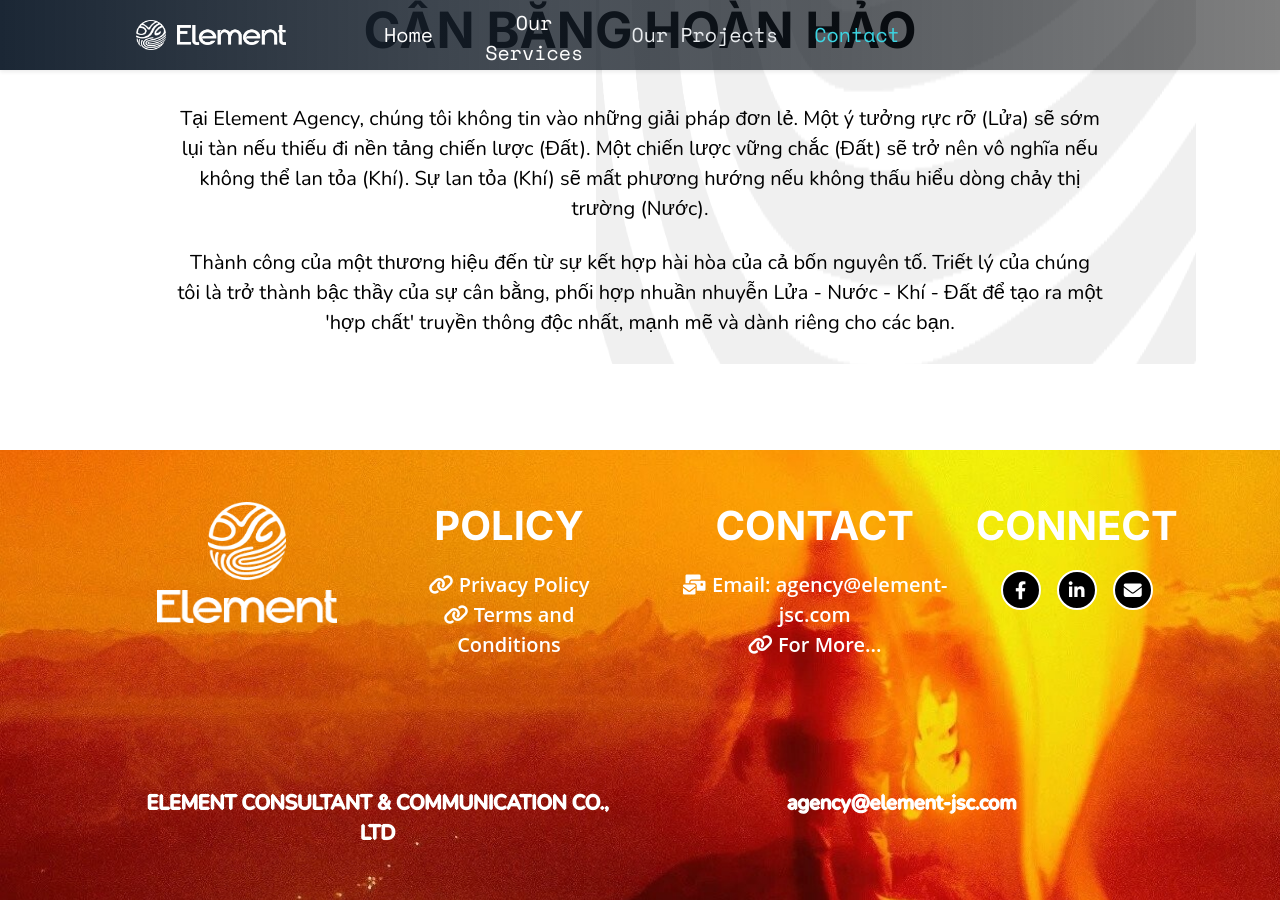
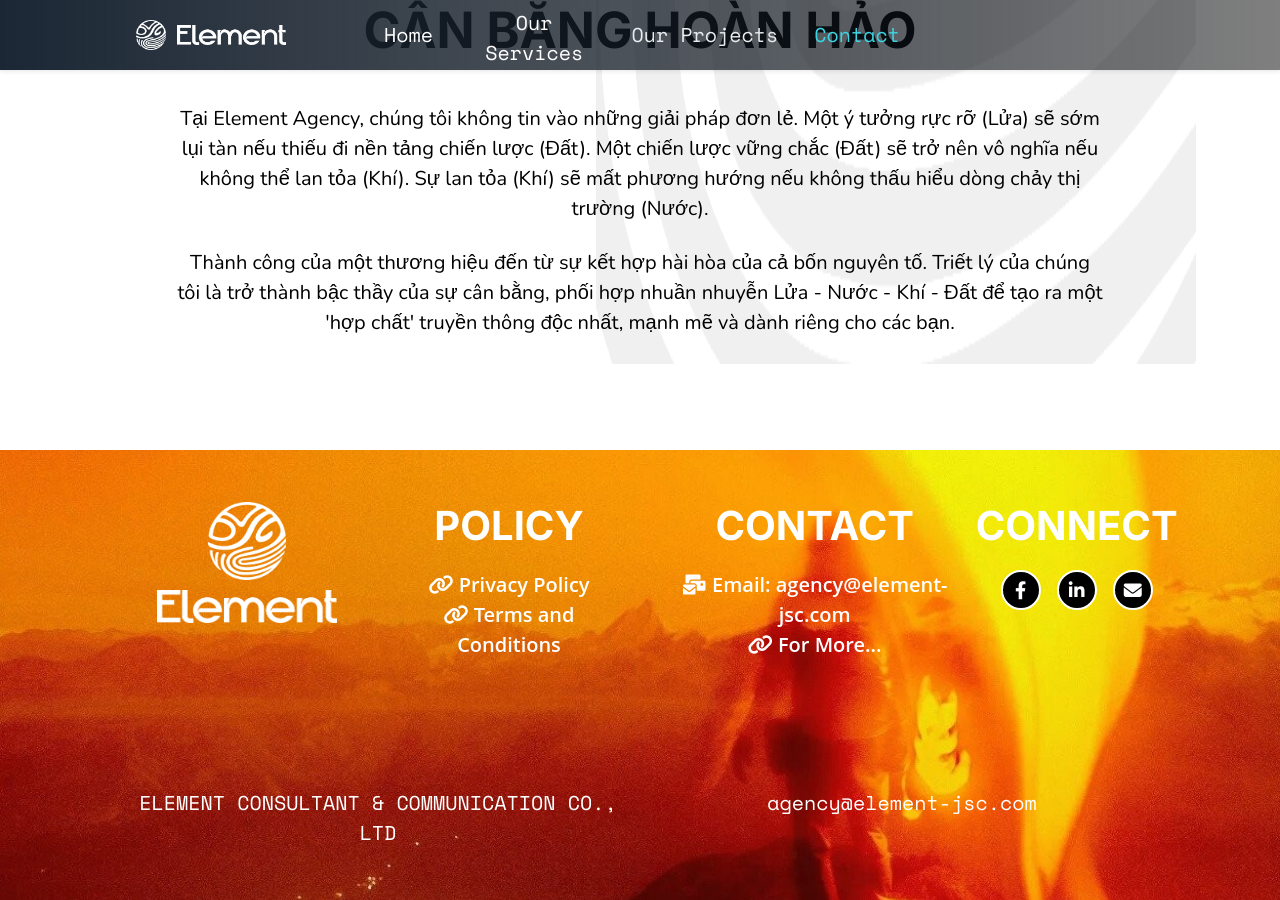
Before and after one commit to SeiSilver/element-page, a Jekyll site: the page built from pages/contact.md, in a window 1280 px wide and 900 px high, scrolled down 1251 px. Built offline with Jekyll 4.4.1, drawn with Linux system fonts in a browser that asks for light colours.

Commit message:
fix font

```diff
--- a/_includes/common-css.html
+++ b/_includes/common-css.html
@@ -34,4 +34,8 @@
         font-style: italic;
     }
 
+    .desc-font {
+        font-family: 'SpaceMono', monospace;
+    }
+
 </style>
--- a/_includes/footer-sub-item.html
+++ b/_includes/footer-sub-item.html
@@ -10,7 +10,6 @@
         font-size: 20px;
         color: #fff;
         margin-top: 80px;
-        text-shadow: 1px 0 white, -1px 0 white, 0 1px white, 0 -1px white;
     }
 
     .footer-section {
@@ -127,7 +126,7 @@
 
     <div class="row text-center mt-2">
         <div class="col-12 col-lg-6">
-            <div class="text-center opacity-75 footer-title-sub animate__animated" data-animation="word-fade-in"
+            <div class="desc-font text-center opacity-75 footer-title-sub animate__animated" data-animation="word-fade-in"
                  data-delay="0.2">
                 ELEMENT CONSULTANT & COMMUNICATION CO., LTD
             </div>
@@ -136,7 +135,7 @@
         <div class="d-sm-none d-lg-block col-12 col-lg-6">
             <div class="text-center opacity-75 footer-title-sub">
                 <a href="mailto:agency@element-jsc.com"
-                   class="text-white text-decoration-none animate__animated" data-animation="animate__fadeInRight"
+                   class="desc-font text-white text-decoration-none animate__animated" data-animation="animate__fadeInRight"
                    data-delay="0.2">
                     agency@element-jsc.com
                 </a>
--- a/_includes/header.html
+++ b/_includes/header.html
@@ -20,9 +20,6 @@
         font-size: 18px !important;
     }
 
-    .nav-font {
-        font-family: 'SpaceMono', monospace;
-    }
 </style>
 
 <header id="page-topbar">
@@ -54,7 +51,7 @@
                 <button type="button" class="btn header-item waves-effect"
                         onclick="window.location.href='{{ site.baseurl }}/'">
                     <a href="{{ site.baseurl }}/" class="text-white text-decoration-none">
-                        <span id="home-nav" class="nav-font" style="font-size: 20px;">Home</span>
+                        <span id="home-nav" class="desc-font" style="font-size: 20px;">Home</span>
                     </a>
                 </button>
             </div>
@@ -62,7 +59,7 @@
                 <button type="button" class="btn header-item waves-effect"
                         onclick="window.location.href='{{ site.baseurl }}/service/'">
                     <a href="{{ site.baseurl }}/service/" class="text-white text-decoration-none">
-                        <span id="service-nav" class="nav-font" style="font-size: 20px;">Our Services</span>
+                        <span id="service-nav" class="desc-font" style="font-size: 20px;">Our Services</span>
                     </a>
                 </button>
             </div>
@@ -70,7 +67,7 @@
             <div class="dropdown d-none d-lg-inline-block">
                 <button type="button" class="btn header-item dropdown-toggle waves-effect" id="topnav-project"
                         data-bs-toggle="dropdown" aria-haspopup="true" aria-expanded="false">
-                    <span id="project-nav" class="nav-font" style="font-size: 20px;">Our Projects</span>
+                    <span id="project-nav" class="desc-font" style="font-size: 20px;">Our Projects</span>
                 </button>
                 <div class="dropdown-menu dropdown-menu-end px-2" aria-labelledby="topnav-project">
                     <a class="dropdown-item text-white" href="{{ site.baseurl }}/project/#IMC-Campaign">IMC Campaign</a>
@@ -83,7 +80,7 @@
                 <button type="button" class="btn header-item waves-effect"
                         onclick="window.location.href='{{ site.baseurl }}/contact/'">
                     <a href="{{ site.baseurl }}/contact/" class="text-white text-decoration-none">
-                        <span id="contact-nav" class="nav-font" style="font-size: 20px;">Contact</span>
+                        <span id="contact-nav" class="desc-font" style="font-size: 20px;">Contact</span>
                     </a>
                 </button>
             </div>
```
Also changed, not shown: _layouts/index.html (+6 -6 lines).
